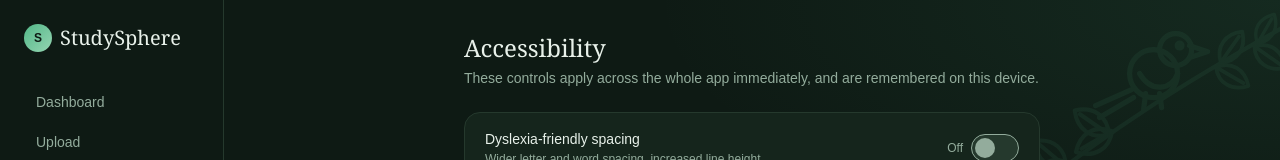
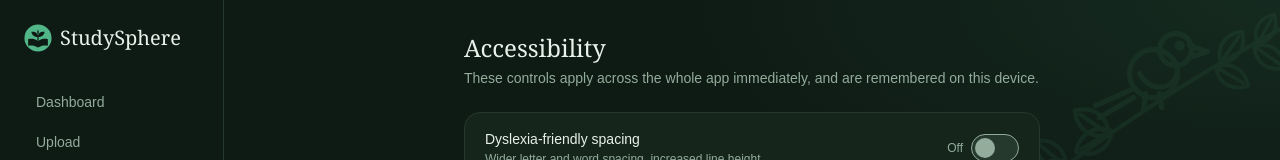
Before and after one commit to IPChief-Jordan11/TheStudySphere, a Next.js app: page /accessibility in a window 1280 px wide. Shown: the top 160 px of the page. Built offline with nearby package versions, Linux system fonts and the light colour scheme.

Commit message:
Add StudySphere logo: book-and-sprout mark for sidebar and favicon

```diff
--- a/src/app/components/AppShell.tsx
+++ b/src/app/components/AppShell.tsx
@@ -3,6 +3,7 @@
 import { useEffect, useState } from 'react'
 import Link from 'next/link'
 import { usePathname } from 'next/navigation'
+import LogoMark from './LogoMark'
 
 const navItems = [
   { href: '/dashboard', label: 'Dashboard' },
@@ -96,13 +97,7 @@ export default function AppShell({ children }: { children: React.ReactNode }) {
       <aside className="shrink-0 border-b border-[var(--color-border)] px-4 py-3 md:sticky md:top-0 md:flex md:h-screen md:w-56 md:flex-col md:border-b-0 md:border-r md:p-6">
         <div className="flex items-center justify-between md:mb-8">
           <div className="flex items-center gap-2">
-            <span
-              className="flex h-7 w-7 shrink-0 items-center justify-center rounded-full text-xs font-bold text-[var(--color-bg)]"
-              style={{ background: 'linear-gradient(135deg, var(--color-primary), var(--color-secondary))' }}
-              aria-hidden="true"
-            >
-              S
-            </span>
+            <LogoMark size={28} />
             <span className="font-serif text-xl">StudySphere</span>
           </div>
           <div className="md:hidden">
--- /dev/null
+++ b/src/app/components/LogoMark.tsx
@@ -0,0 +1,24 @@
+// The StudySphere mark: an open book with a sprout growing from its spine —
+// study (book) + growth (sprout), in a circular badge. Colors read from the
+// theme's CSS variables, so it matches light/dark and high-contrast mode.
+export default function LogoMark({ size = 28 }: { size?: number }) {
+  return (
+    <svg
+      width={size}
+      height={size}
+      viewBox="0 0 64 64"
+      aria-hidden="true"
+      className="shrink-0"
+    >
+      <circle cx="32" cy="32" r="31" fill="var(--color-primary)" />
+      <g fill="var(--color-bg)" transform="translate(32 33) scale(0.94) translate(-32 -28)">
+        <path d="M32 50 C24 45 15 44 8 46 V30 C15 28 24 29 32 34 Z" />
+        <path d="M32 50 C40 45 49 44 56 46 V30 C49 28 40 29 32 34 Z" />
+        <rect x="30.5" y="19" width="3" height="15" rx="1.5" />
+        <path d="M32 24 C32 15 40 10 48 12 C47 21 39 26 32 24 Z" />
+        <path d="M32 24 C32 15 24 10 16 12 C17 21 25 26 32 24 Z" />
+        <path d="M32 19 C29 15 30 9 32 6 C34 9 35 15 32 19 Z" />
+      </g>
+    </svg>
+  )
+}
```
Also changed, not shown: src/app/icon.svg (added).
